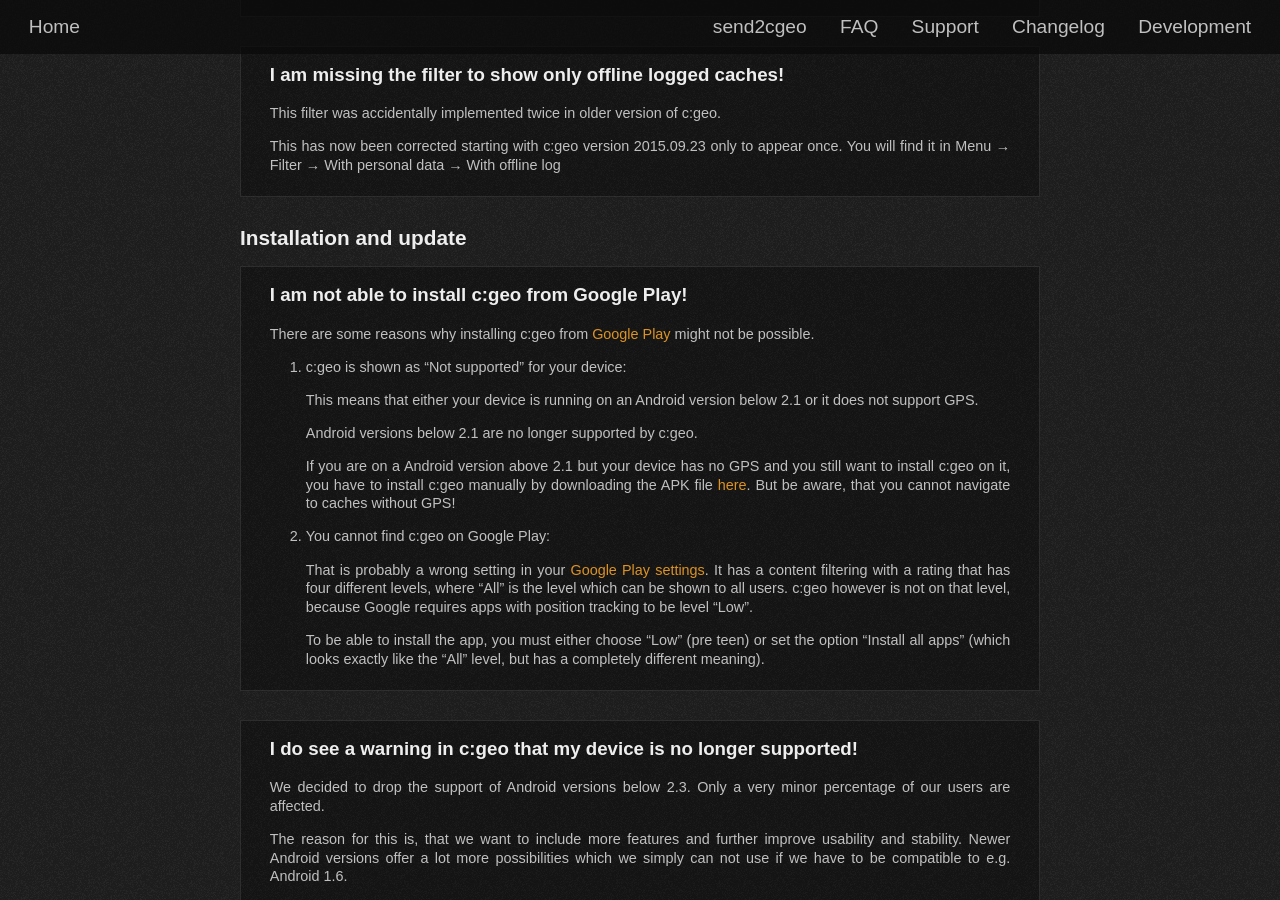
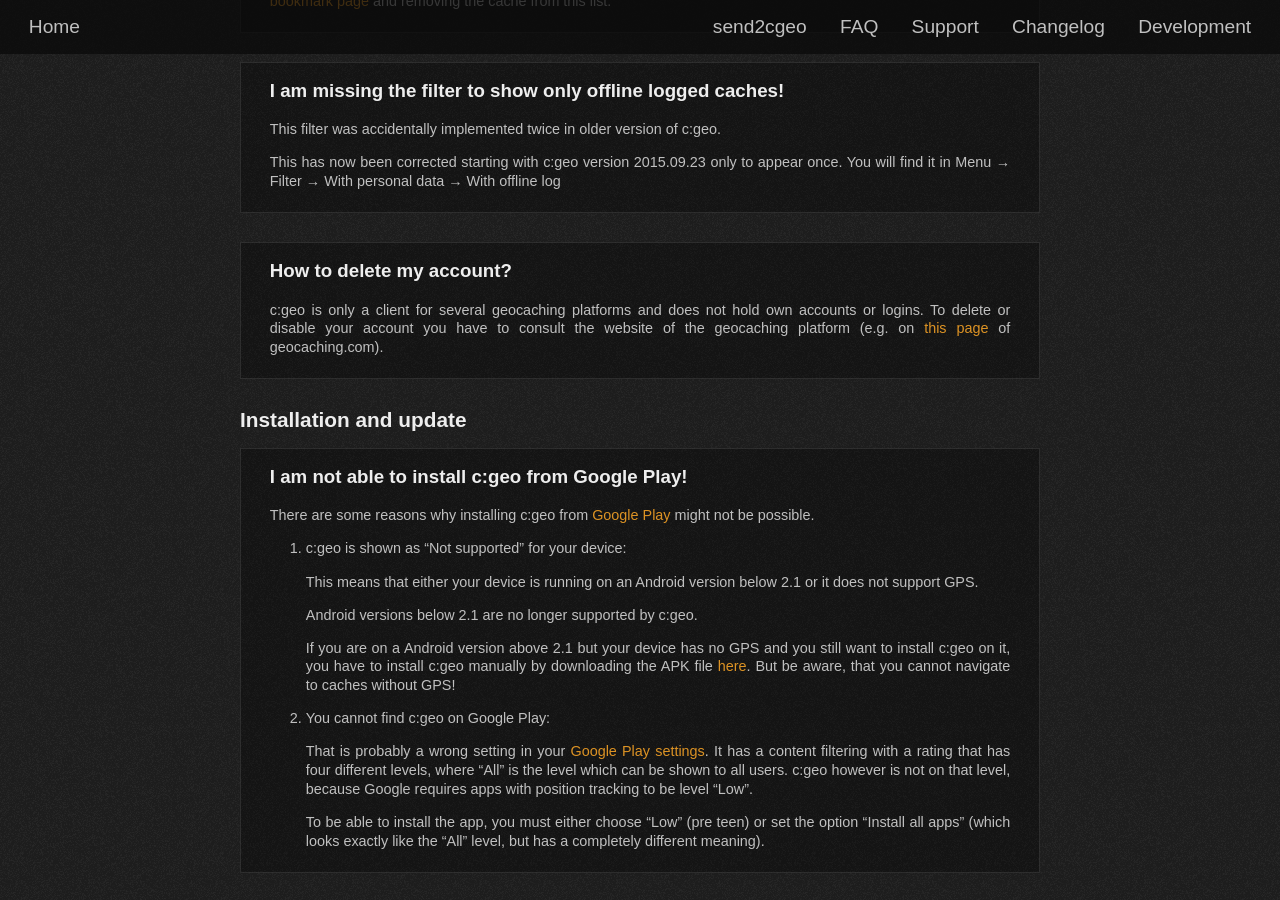
Before and after one commit to cgeo/cgeo.github.io, a Jekyll site: the page built from faq.html, in a window 1280 px wide and 900 px high, scrolled down 12900 px. Built offline with Jekyll 4.4.1, drawn with Linux system fonts in a browser that asks for light colours; some web fonts are replaced; some of the changed text lies outside the part shown.

Commit message:
FAQ: Add entry for account deletion

```diff
--- a/_data/faq.yml
+++ b/_data/faq.yml
@@ -445,6 +445,12 @@
             This filter was accidentally implemented twice in older version of c:geo.
 
             This has now been corrected starting with c:geo version 2015.09.23 only to appear once. You will find it in Menu → Filter → With personal data → With offline log
+
+      - title: How to delete my account?
+        id: delete-account
+        content: |
+            c:geo is only a client for several geocaching platforms and does not hold own accounts or logins.
+            To delete or disable your account you have to consult the website of the geocaching platform (e.g. on [this page](https://www.geocaching.com/account/settings/membership) of geocaching.com).
 
 - title: Installation and update
   items:
```
